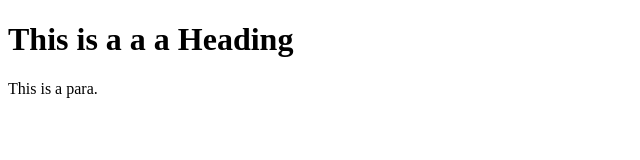
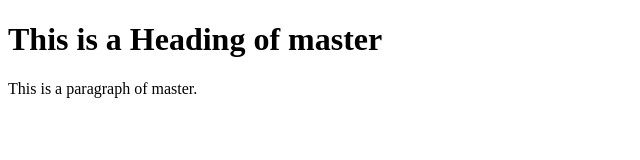
Before and after one commit to FarhanaBanu/git, a plain HTML site: page index.html in a window 1280 px wide. Shown: the whole page, without its empty margins (0-640 px from the left). Drawn offline with Linux system fonts and the light colour scheme.

Commit message:
changed in master index file

```diff
--- a/index.html
+++ b/index.html
@@ -1,12 +1,12 @@
 <!DOCTYPE html>
 <html>
 <head>
-<title>Page Title</title>
+<title>Page Title of master</title>
 </head>
 <body>
 
-<h1>This is a a a Heading</h1>
-<p>This is a para.</p>
+<h1>This is a Heading of master</h1>
+<p>This is a paragraph of master.</p>
 
 </body>
 </html>
```
